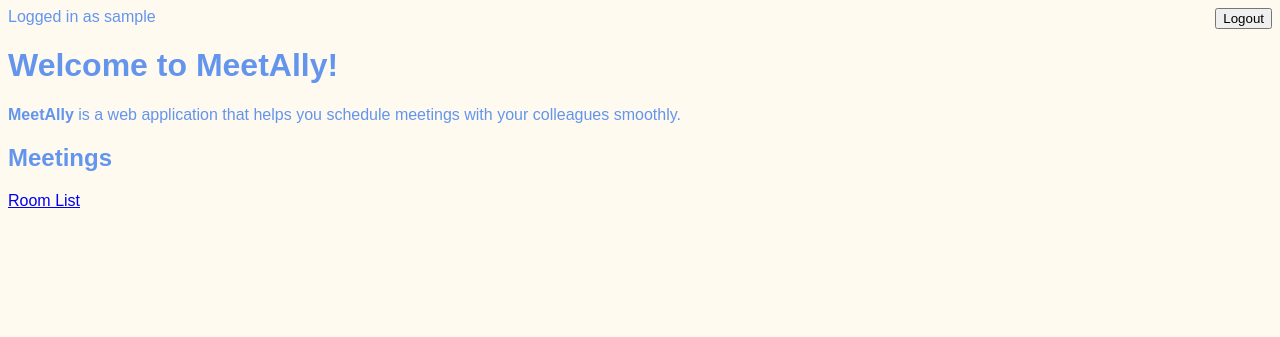
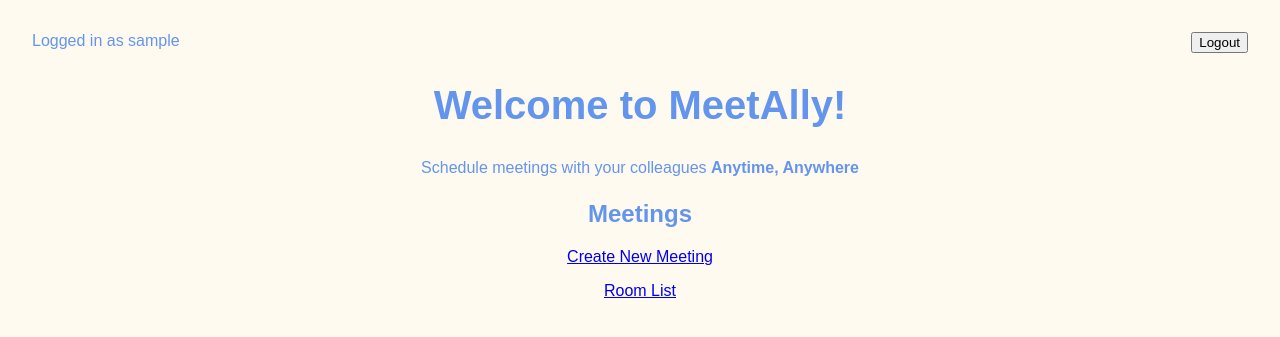
Before and after one commit to barboxinha/MeetAlly, a Django app: page / in a window 1280 px wide. Shown: the top 337 px of the page. Run offline with Django 5.2, Linux system fonts and the light colour scheme; the visitor is signed in with stand-in values (Sample User, id 1); data that the repository does not hold is empty.

Commit message:
Initial styling

```diff
--- a/templates/base.html
+++ b/templates/base.html
@@ -8,13 +8,17 @@
 </head>
 <body>
     {% if user.is_authenticated %}
-        Logged in as {{ user.get_username }}
+    <header>
+        <span class="login">Logged in as {{ user.get_username }}</span>
         <form method="post" action="{% url 'logout' %}" style="float:right">
             {% csrf_token %}
             <button type="submit">Logout</button>
         </form>
+    </header>
     {% else %}
-        <a href="{% url 'login' %}">Login</a>
+    <header>
+        <a href="{% url 'login' %}" class="login">Login</a>
+    </header>
     {% endif %}
     {% block content %}
     {% endblock %}
--- a/website/static/website/style.css
+++ b/website/static/website/style.css
@@ -1,5 +1,39 @@
+/* Universal Styles */
+html {
+    font-size: 16px;
+}
+
+@media only screen and (max-width: 400px) {
+    html {
+        font-size: 12px;
+    }
+}
+
 body {
     font-family: Arial, sans-serif;
     color: cornflowerblue;
     background-color: floralwhite;
+    text-align: center;
 }
+
+h1 {
+    font-size: 2.5rem;
+}
+
+p, li {
+    line-height: 1.6;
+}
+
+a:hover {
+    color: darkblue;
+    text-decoration: none;
+}
+
+/* Header Styles */
+header {
+    padding: 1.5rem;
+}
+
+.login {
+    float: left;
+}
--- a/website/templates/website/welcome.html
+++ b/website/templates/website/welcome.html
@@ -4,9 +4,10 @@
 
 {% block content %}
     <h1>Welcome to MeetAlly!</h1>
-    <p><strong>MeetAlly</strong> is a web application that helps you schedule meetings with your colleagues smoothly.</p>
+    <p>Schedule meetings with your colleagues <strong>Anytime, Anywhere</strong></p>
     {% if user.is_authenticated %}
         <h2>Meetings</h2>
+        <a href="{% url 'new' %}">Create New Meeting</a>
         <ul>
             {% for meeting in meetings %}
             <li><a href="{% url 'detail' meeting.id %}">{{meeting.title}}</a></li>
```
